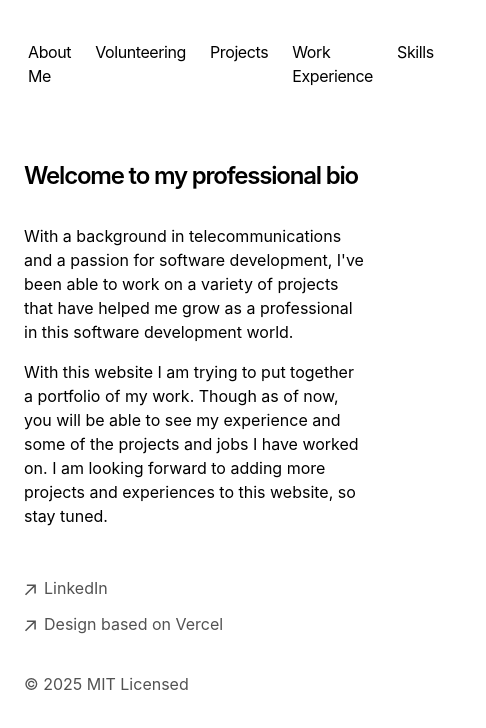
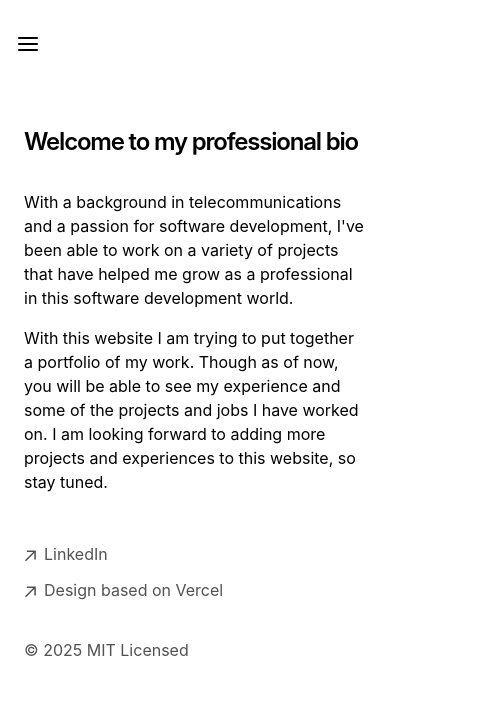
Before and after one commit to franciscosuca/onlineCv, a Next.js app: page / in a window 390 px wide. Shown: the top 728 px of the page, 486 px wide, since content can reach past the window. Built offline with nearby package versions, Linux system fonts and the light colour scheme.

Commit message:
Add react-icons dependency to the project and enable a hamburger menu.

```diff
--- a/app/components/nav.tsx
+++ b/app/components/nav.tsx
@@ -1,4 +1,8 @@
+'use client';
+
 import Link from 'next/link'
+import { useState } from 'react'
+import { FiMenu, FiX } from 'react-icons/fi'
 
 const navItems = {
   '/': {
@@ -19,13 +23,28 @@ const navItems = {
 }
 
 export function Navbar() {
+  const [isMenuOpen, setIsMenuOpen] = useState(false)
+
+  const toggleMenu = () => {
+    setIsMenuOpen(!isMenuOpen)
+  }
+
   return (
     <aside className="-ml-[8px] mb-16 tracking-tight">
       <div className="lg:sticky lg:top-20">
+        {/* HamburgerMenu */}
+        <div className='md:hidden'>
+          <button
+            onClick={toggleMenu}
+            className="text-2xl focus:outline-none"
+            aria-label="Toggle Menu">
+            {isMenuOpen ? <FiX/> : <FiMenu/>}
+          </button>
+        </div>
+        {/* NavMenu */}
         <nav
-          className="flex flex-row items-start relative px-0 pb-0 fade md:overflow-auto scroll-pr-6 md:relative"
-          id="nav"
-        >
+          className={`${isMenuOpen ? 'block' : 'hidden'} md:flex flex-col md:flex-row items-start relative px-0 pb-0 fade md:overflow-auto scroll-pr-6 md:relative`}
+          id="nav">
           <div className="flex flex-row space-x-0 pr-10">
             {Object.entries(navItems).map(([path, { name }]) => {
               return (
--- a/package.json
+++ b/package.json
@@ -19,6 +19,7 @@
     "postcss": "^8.5.3",
     "react": "18.2.0",
     "react-dom": "18.2.0",
+    "react-icons": "^5.5.0",
     "recharts": "^2.15.1",
     "sugar-high": "^0.6.1",
     "tailwindcss": "4.0.0-alpha.13",
```
Also changed, not shown: 1 other file (tests, documents, lock files or other folders).
